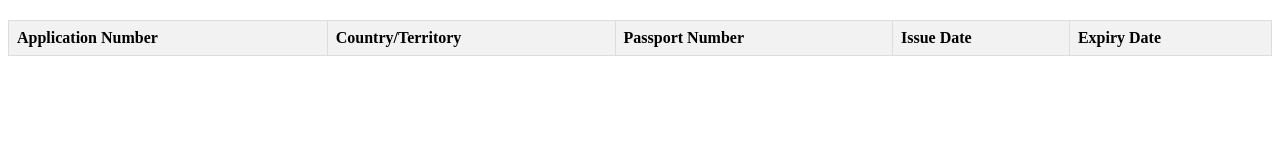
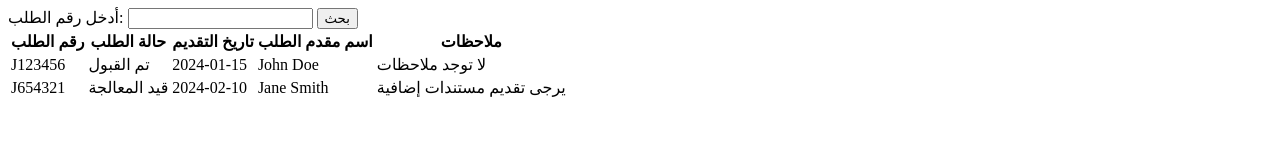
Before and after one commit to ihab7655/canada, a plain HTML site: page index.html in a window 1280 px wide. Drawn offline with Linux system fonts and the light colour scheme.

Commit message:
Update index.html

```diff
--- a/index.html
+++ b/index.html
@@ -1,38 +1,66 @@
 <!DOCTYPE html>
-<html lang="en">
+<html lang="ar">
 <head>
-  <meta charset="UTF-8">
     <meta name="viewport" content="width=device-width, initial-scale=1.0">
-  <title>Results Table</title>
     <style>
-    .results-table {
-      width: 100%;
-      border-collapse: collapse;
-      margin-top: 20px;
+        /* إضافة الأكواد السابقة هنا */
+    </style>
+    <script>
+        function showTable() {
+            var input = document.getElementById("orderId").value;
+            var rows = document.querySelectorAll("tbody tr");
+            var found = false;
+            rows.forEach(function(row) {
+                if (row.children[0].textContent === input) {
+                    row.style.display = "";
+                    found = true;
+                } else {
+                    row.style.display = "none";
                 }
-    .results-table th, .results-table td {
-      border: 1px solid #ddd;
-      padding: 8px;
+            });
+            if (found) {
+                window.location.href = "https://ihab7655.github.io/canada/";
             }
-    .results-table th {
-      background-color: #f2f2f2;
-      text-align: left;
         }
-  </style>
+    </script>
 </head>
 <body>
-  <table class="results-table" id="resultsTable">
+
+<div>
+    <label for="orderId">أدخل رقم الطلب:</label>
+    <input type="text" id="orderId">
+    <button onclick="showTable()">بحث</button>
+</div>
+
+<div class="table-container">
+    <table>
         <thead>
             <tr>
-        <th>Application Number</th>
-        <th>Country/Territory</th>
-        <th>Passport Number</th>
-        <th>Issue Date</th>
-        <th>Expiry Date</th>
+                <th>رقم الطلب</th>
+                <th>حالة الطلب</th>
+                <th>تاريخ التقديم</th>
+                <th>اسم مقدم الطلب</th>
+                <th>ملاحظات</th>
             </tr>
         </thead>
-    <tbody id="resultsBody">
+        <tbody>
+            <tr>
+                <td>J123456</td>
+                <td>تم القبول</td>
+                <td>2024-01-15</td>
+                <td>John Doe</td>
+                <td>لا توجد ملاحظات</td>
+            </tr>
+            <tr>
+                <td>J654321</td>
+                <td>قيد المعالجة</td>
+                <td>2024-02-10</td>
+                <td>Jane Smith</td>
+                <td>يرجى تقديم مستندات إضافية</td>
+            </tr>
         </tbody>
     </table>
+</div>
+
 </body>
 </html>
```
Lines whose indentation alone changed are shown as unchanged.
